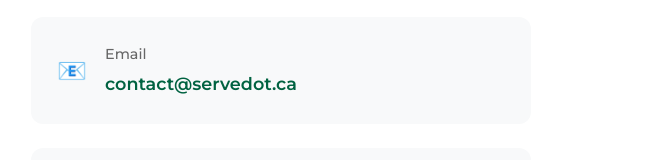
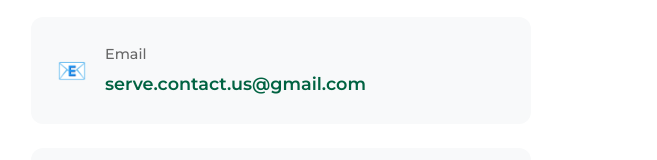
Before and after one commit to Jadelktini/servedot, a plain HTML site: page servedotlogistic.html in a window 1280 px wide. Shown: the part 477-637 px from the top of the page, without its empty margins (41-698 px from the left). Drawn offline with Linux system fonts and the light colour scheme.

Commit message:
Update servedotlogistic.html

```diff
--- a/servedotlogistic.html
+++ b/servedotlogistic.html
@@ -34,7 +34,7 @@
                         <span class="contact-icon">📧</span>
                         <div class="contact-details">
                             <span class="contact-label">Email</span>
-                            <a href="mailto:contact@servedot.ca" class="contact-link">contact@servedot.ca</a>
+                            <a href="mailto:contact@servedot.ca" class="contact-link">serve.contact.us@gmail.com</a>
                         </div>
                     </div>
                     <div class="contact-item">
```
